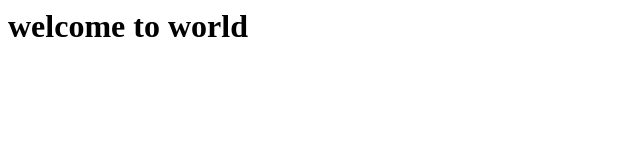
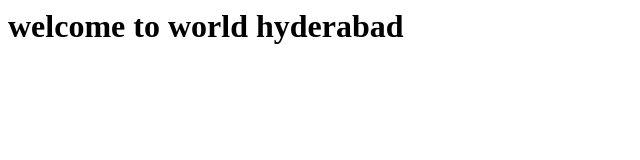
Before and after one commit to pachigallakumar/jenkinsdemo, a plain HTML site: page index.html in a window 1280 px wide. Shown: the whole page, without its empty margins (0-640 px from the left). Drawn offline with Linux system fonts and the light colour scheme.

Commit message:
2nd commit

```diff
--- a/index.html
+++ b/index.html
@@ -1,5 +1,5 @@
 <html>
   <body>
-    <h1>welcome to world</h1>
+    <h1>welcome to world hyderabad</h1>
   </body>
 </html>
```
